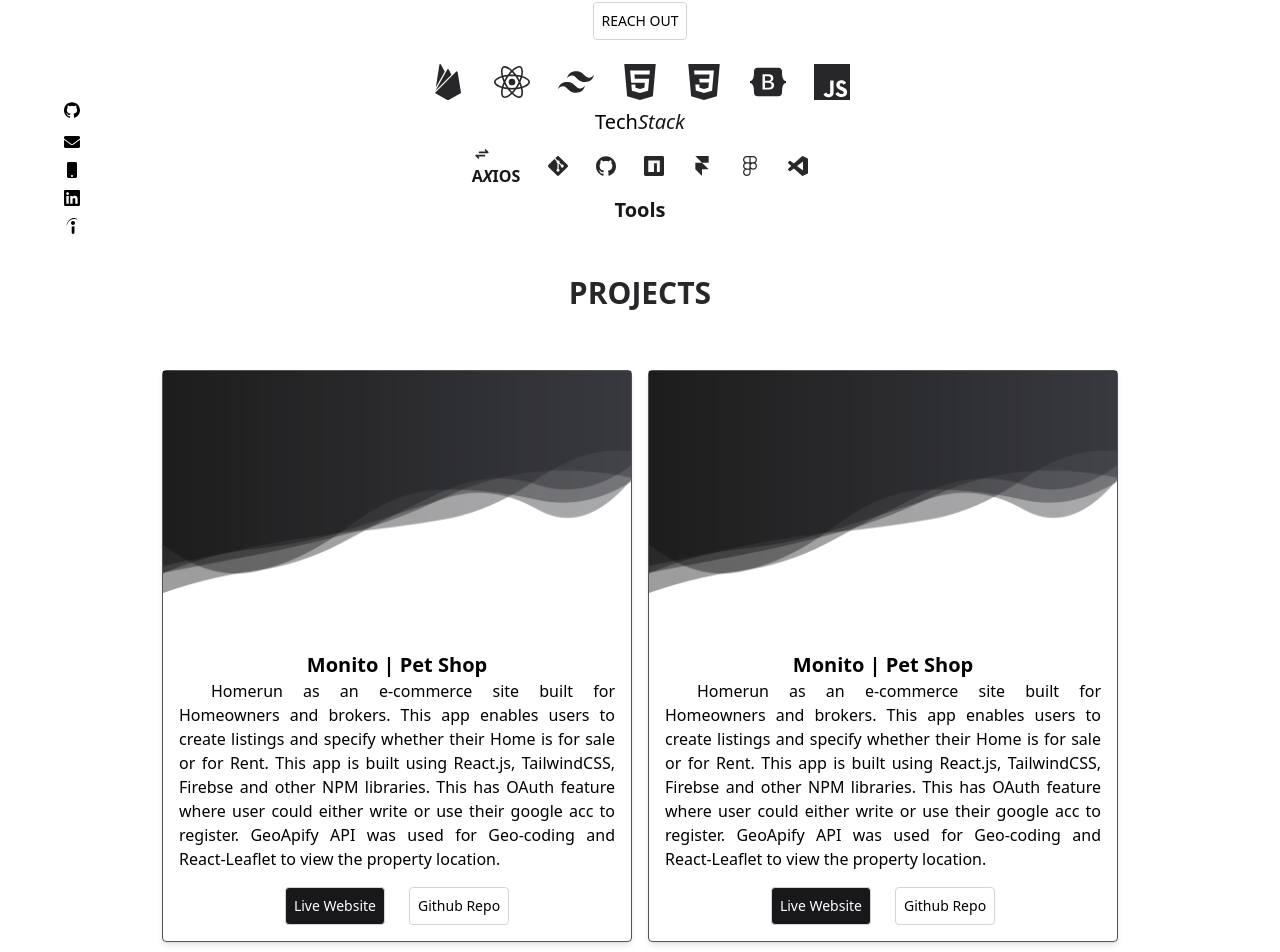
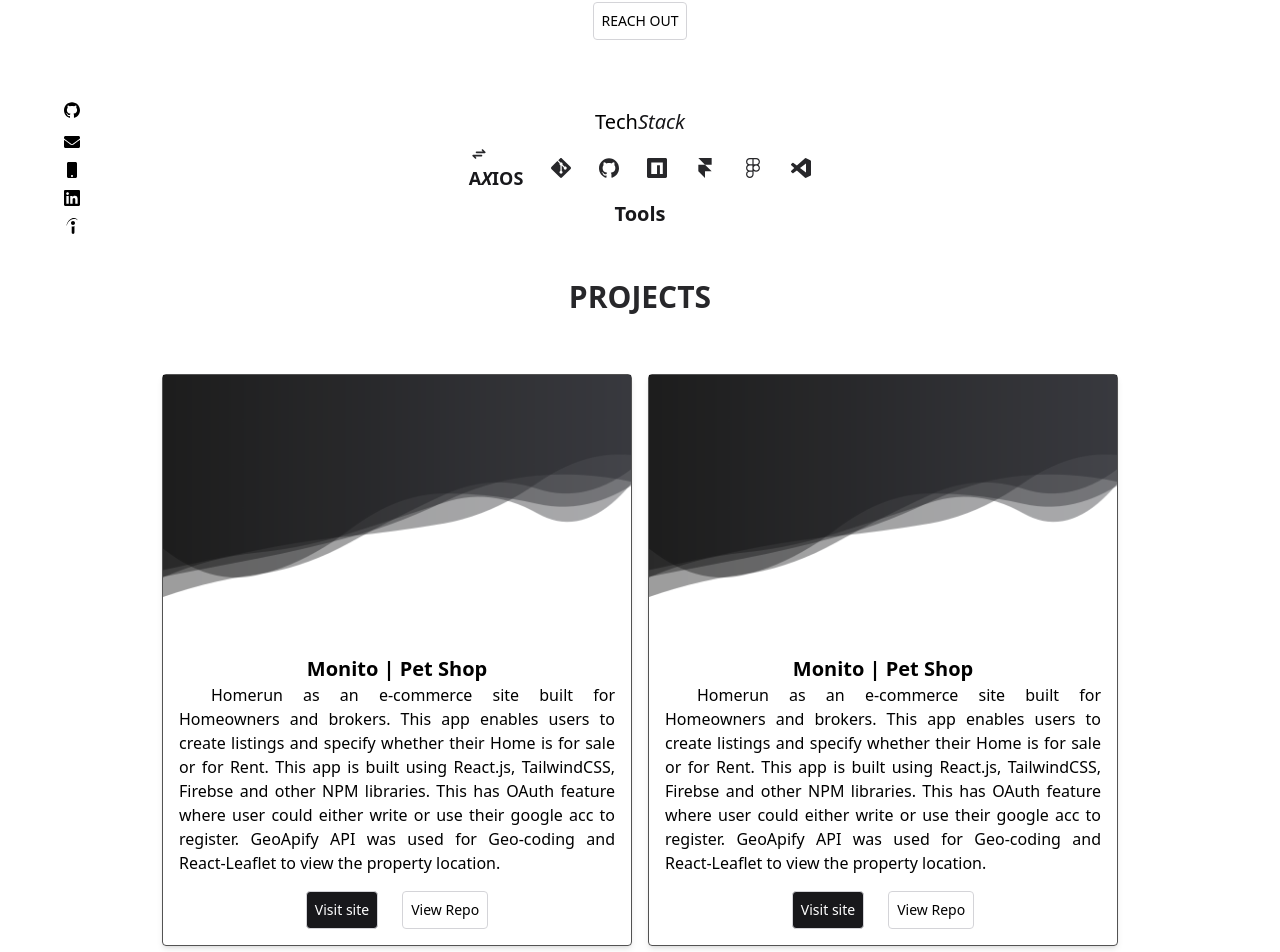
Before and after one commit to dickheadph/beta, a React (Vite) app: page / in a window 1280 px wide. Shown: the part 502-1454 px from the top of the page. Built offline with nearby package versions, Linux system fonts and the light colour scheme.

Commit message:
Add fixes

```diff
--- a/src/Components/Contact.jsx
+++ b/src/Components/Contact.jsx
@@ -1,7 +1,7 @@
 import React from 'react';
-import Button from '../Shared/PrimButton';
+import Button from '../Shared/SecButton';
 import Wave from '../assets/wave.png';
-import { FaFolder, FaPhone, FaMapMarkerAlt, FaEnvelope } from 'react-icons/fa';
+import { FaPhone, FaMapMarkerAlt, FaEnvelope } from 'react-icons/fa';
 import '../index.css';
 function Contact() {
   return (
@@ -37,12 +37,12 @@ function Contact() {
               id=''
               cols='30'
               rows='5'></textarea>
-            <div className='text-center my-4'>
-              <Button type='submit' name='Send' />
+            <div className='my-4 text-center'>
+              <Button type='submit' name=' S e n d ' />
             </div>
           </form>
         </div>
-        <div className='pt-10 space-y-4 text-center text-white xl:w-6/12 xl:text-zinc-800'>
+        <div className='space-y-4 pt-10 text-center text-white xl:w-6/12 xl:text-zinc-800'>
           <h1 className='text-2xl font-semibold'>
             LET'S <em>TALK</em>
           </h1>
--- a/src/Components/Placard.jsx
+++ b/src/Components/Placard.jsx
@@ -4,7 +4,7 @@ function Placard() {
   return (
     <>
       <div className='m-2 rounded border-[1px] border-zinc-700 p-5 lg:w-[400px] xl:w-[600px] shadow-md'>
-        <h1 className='font-bold'>
+        <h1 className='font-bold text-center'>
           <FaLock />
           Security
         </h1>
--- a/src/Components/Projects.jsx
+++ b/src/Components/Projects.jsx
@@ -24,8 +24,8 @@ function Proects() {
             </p>
           </div>
           <div className='mb-4 flex justify-center space-x-6'>
-            <Button name='Live Website' />
-            <SecButton name='Github Repo' />
+            <Button name='Visit site' />
+            <SecButton name='View Repo' />
           </div>
         </div>
       </Card>
--- a/src/Components/Stack.jsx
+++ b/src/Components/Stack.jsx
@@ -25,7 +25,7 @@ function Stack() {
   return (
     <>
       <Socials />
-      <section className='absolute top-[45%] w-full md:top-[60%] lg:top-[63%] xl:top-[65%] '>
+      <section className='absolute top-[45%] w-full md:top-[40%] lg:top-[63%] xl:top-[65%] '>
         <div className='pb-6 text-center md:pt-0 xl:pt-5'>
           <Button name='REACH OUT' />
         </div>
@@ -59,7 +59,7 @@ function Stack() {
         </div>
         <div>
           <ul className='flex flex-wrap items-center justify-center space-x-2 md:space-x-7 xl:space-x-8'>
-            <li className='font-bold text-zinc-900 xl:text-lg'>
+            <li className='text-xs font-bold text-zinc-900 lg:text-lg'>
               <CgArrowsExchange className='tool' /> A<em>X</em>IOS
             </li>
             <li>
--- a/src/Layout/Hero.jsx
+++ b/src/Layout/Hero.jsx
@@ -20,7 +20,7 @@ function Hero() {
             Shan Carl Parce Belgica
           </h1>
           <p className=''>
-            I'm a Web-Developer. Specializing in Web Design and Front-end
+            I'm a Web-Developer. Specializing in Front-end
             Development. I help start-ups Design and Deploy their Busines
             Online.
           </p>
--- a/src/Layout/Navbar.jsx
+++ b/src/Layout/Navbar.jsx
@@ -5,7 +5,6 @@ import Sidebar from './Sidebar';
 function Navbar() {
   const [open, setOpen] = useState(false);
   const onSet = () => {
-    console.log('clicked');
     if (open) {
       setOpen(false);
       document.body.style.overflow = 'unset';
--- a/src/index.css
+++ b/src/index.css
@@ -3,7 +3,7 @@
   font-family: 'Exo', sans-serif;
 }
 .stack {
-  @apply text-3xl text-zinc-800 md:text-5xl lg:text-4xl xl:text-6xl;
+  @apply text-3xl text-zinc-800 md:text-white md:text-5xl lg:text-4xl xl:text-6xl;
 }
 .tool {
   @apply text-2xl text-zinc-800 md:text-4xl lg:text-xl xl:text-4xl;
```
